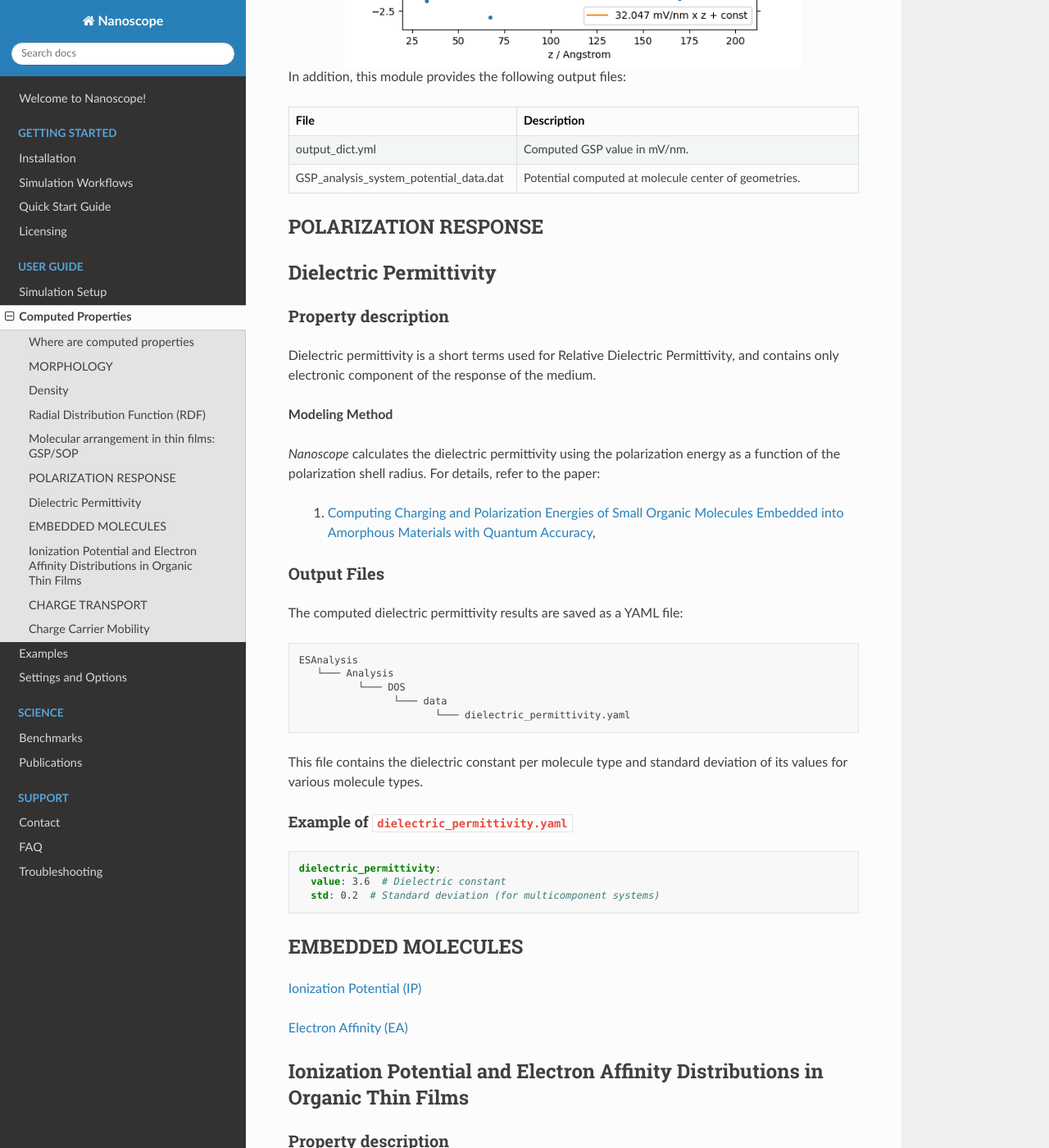
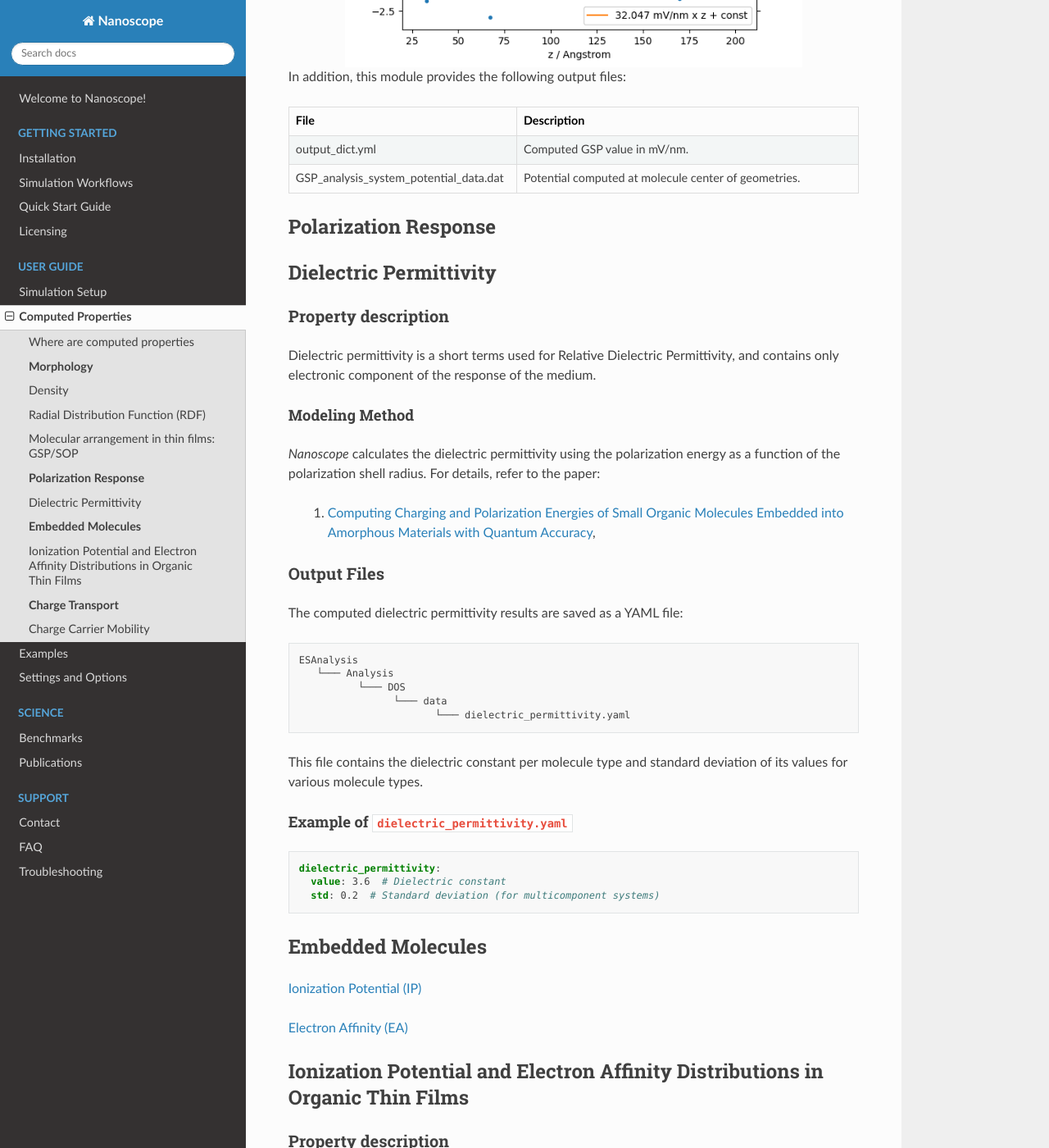
Before and after one commit to NanomatchGmbH/nanoscope-docs, a Sphinx documentation site: the page built from docs/source/user_guide/computed_properties.rst, in a window 1280 px wide and 1400 px high, scrolled down 3119 px. Shown: the whole window at 82% size. Built offline with Sphinx 7.4.7 and the Read the Docs theme 3.1.0, drawn with Linux system fonts in a browser that asks for light colours; some of the changed text lies outside the part shown.

Commit message:
unified menu structure

```diff
--- a/docs/source/user_guide/computed_properties.rst
+++ b/docs/source/user_guide/computed_properties.rst
@@ -80,8 +80,8 @@
 
 .. _morphology:
 
-MORPHOLOGY
-----------
+**Morphology**
+---------------
 
 :ref:`Density <density>`
 
@@ -208,8 +208,8 @@
 
 .. _polarization_response:
 
-POLARIZATION RESPONSE
----------------------
+**Polarization Response**
+--------------------------
 
 .. :ref:`Dielectric Permittivity <dielectric_permittivity>`
 
@@ -225,7 +225,8 @@
 
 Dielectric permittivity is a short terms used for Relative Dielectric Permittivity, and contains only electronic component of the response of the medium.
 
-**Modeling Method**
+Modeling Method
+""""""""""""""""
 
 `Nanoscope` calculates the dielectric permittivity using the polarization energy as a function of the polarization shell radius.
 For details, refer to the paper:
@@ -273,8 +274,8 @@
 
 .. _embedded_molecules:
 
-EMBEDDED MOLECULES
-------------------
+**Embedded Molecules**
+------------------------
 
 :ref:`Ionization Potential (IP) <ip_and_ea>`
 
@@ -302,7 +303,7 @@
 ~~~~~~~~~~~~
 
 Output structure of the ES Analysis module
-~~~~~~~~~~~~~~~~~~~~~~~~~~~~~~~~~~~~~~~~~~~~~~~
+""""""""""""""""""""""""""""""""""""""""""""""""""
 
 ::
 
@@ -314,7 +315,8 @@
 
 
 Images in `Analysis/DOS/plots`
-~~~~~~~~~~~~~~~~~~~~~~~~~~~~~~~
+""""""""""""""""""""""""""""""""""""""""""""""""""
+
 
 **1. all_DOS_asis_plot.png**
 
@@ -382,7 +384,8 @@
 
 
 Data Files in `Analysis/DOS/data`
-~~~~~~~~~~~~~~~~~~~~~~~~~~~~~~~~~
+""""""""""""""""""""""""""""""""""""""""""""""""""
+
 
 **Summary**
 
@@ -538,8 +541,8 @@
 
 .. _charge_transport:
 
-CHARGE TRANSPORT
-----------------
+**Charge Transport**
+---------------------
 
 :ref:`Charge Carrier Mobility <mobility>`
 
@@ -554,7 +557,7 @@
 -----------------------
 
 Property description
-^^^^^^^^^^^^^^^^^^^^
+~~~~~~~~~~~~~~~~~~~~~
 
 Charge carrier mobility is a measure of the speed at which charge carriers, such as electrons or holes,
 can move through a material when an electric field is applied. It reflects the material's ability to conduct charge and
@@ -562,7 +565,7 @@
 
 
 Modeling Method
-~~~~~~~~~~~~~~~
+"""""""""""""""""""
 `Nanoscope` estimates the electron and hole mobility using the Generalized Effective Medium Model (GEMM) method
 using the formula:
 
```
